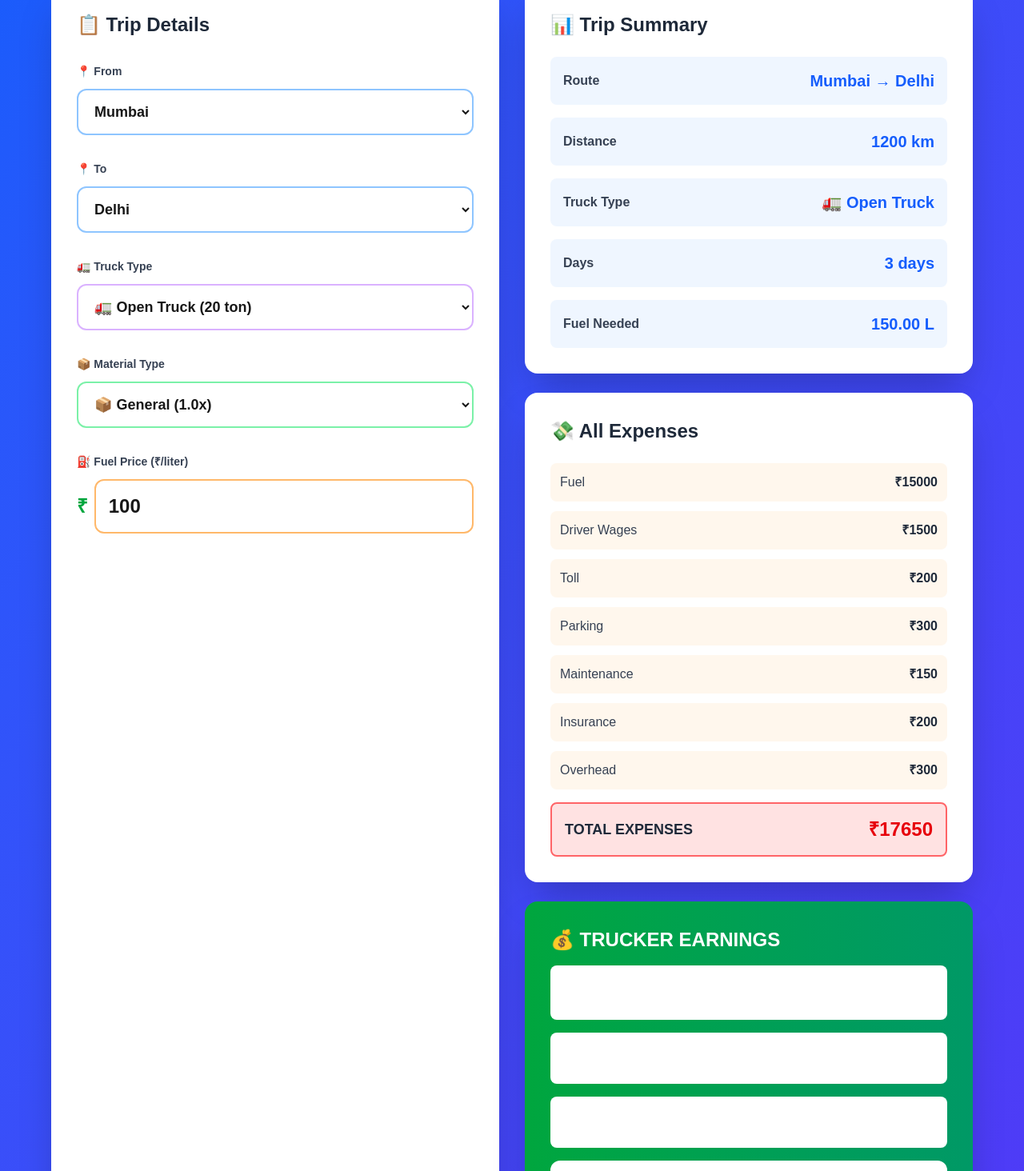
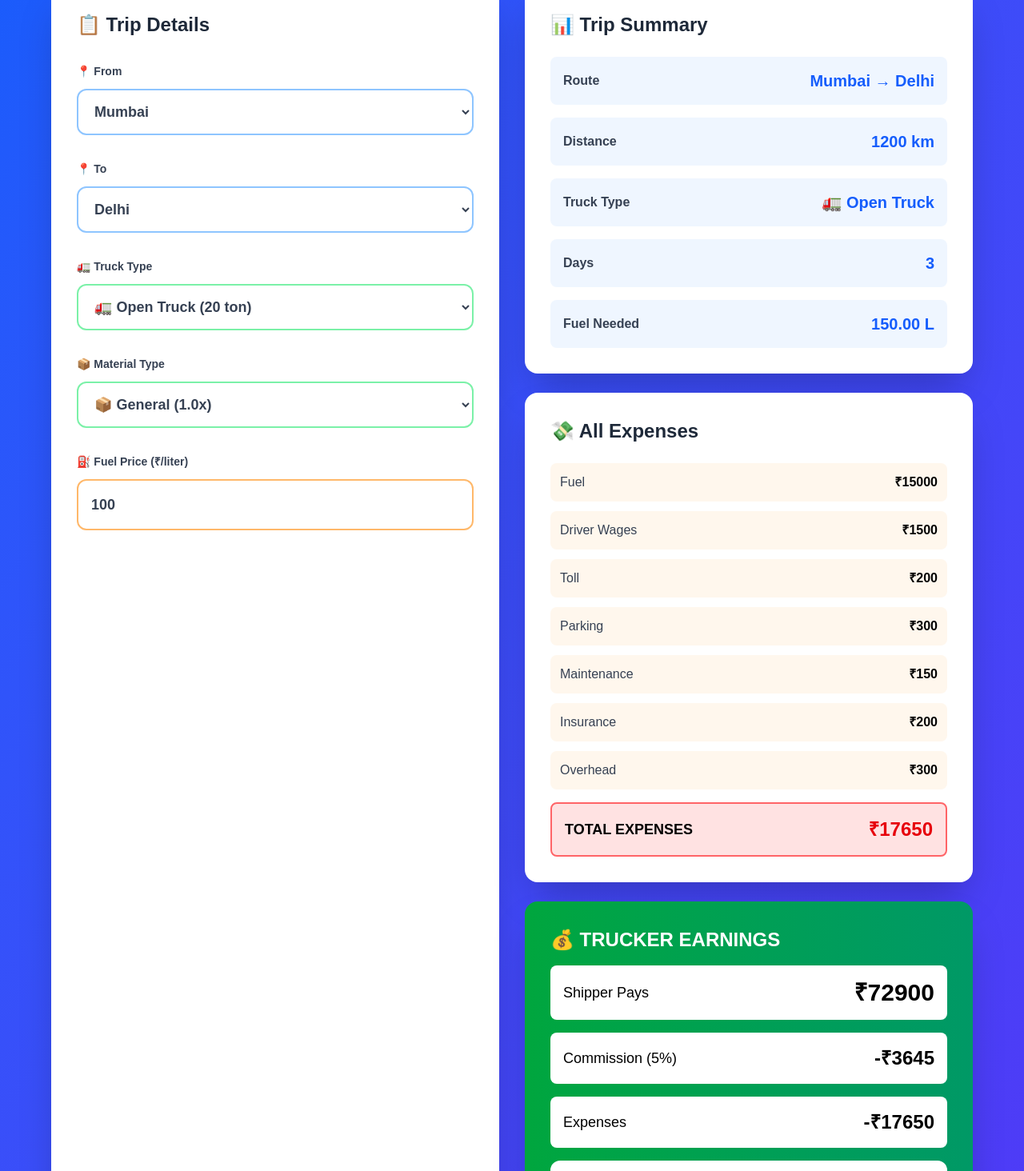
Before and after one commit to pankajrao582-collab/navrox, a Next.js app: page / in a window 1280 px wide. Shown: the part 149-1613 px from the top of the page at 80% size. Built offline with nearby package versions, Linux system fonts and the light colour scheme.

Commit message:
freight calculator added

```diff
--- a/app/FreightCalculator.tsx
+++ b/app/FreightCalculator.tsx
@@ -249,7 +249,6 @@
 
         <div className="grid grid-cols-1 lg:grid-cols-2 gap-8">
 
-          {/* INPUT SECTION */}
           <div className="bg-white rounded-2xl shadow-2xl p-8">
             <h2 className="text-2xl font-bold text-gray-800 mb-8">📋 Trip Details</h2>
 
@@ -258,7 +257,7 @@
               <select
                 value={inputs.from}
                 onChange={(e) => handleInputChange('from', e.target.value)}
-                className="w-full p-4 border-2 border-blue-300 rounded-xl focus:outline-none focus:border-blue-600 text-lg font-semibold"
+                className="w-full p-4 border-2 border-blue-300 rounded-xl focus:outline-none focus:border-blue-600 text-lg font-semibold text-gray-700"
               >
                 {cities.map(city => <option key={city} value={city}>{city}</option>)}
               </select>
@@ -269,7 +268,7 @@
               <select
                 value={inputs.to}
                 onChange={(e) => handleInputChange('to', e.target.value)}
-                className="w-full p-4 border-2 border-blue-300 rounded-xl focus:outline-none focus:border-blue-600 text-lg font-semibold"
+                className="w-full p-4 border-2 border-blue-300 rounded-xl focus:outline-none focus:border-blue-600 text-lg font-semibold text-gray-700"
               >
                 {cities.map(city => <option key={city} value={city}>{city}</option>)}
               </select>
@@ -280,7 +279,7 @@
               <select
                 value={inputs.truckType}
                 onChange={(e) => handleInputChange('truckType', e.target.value)}
-                className="w-full p-4 border-2 border-purple-300 rounded-xl focus:outline-none focus:border-purple-600 text-lg font-semibold"
+                className="w-full p-4 border-2 border-green-300 rounded-xl focus:outline-none focus:border-purple-600 text-lg font-semibold text-gray-700"
               >
                 <option value="open">🚛 Open Truck (20 ton)</option>
                 <option value="container">📦 Container (25 ton)</option>
@@ -295,7 +294,7 @@
               <select
                 value={inputs.materialType}
                 onChange={(e) => handleInputChange('materialType', e.target.value)}
-                className="w-full p-4 border-2 border-green-300 rounded-xl focus:outline-none focus:border-green-600 text-lg font-semibold"
+                className="w-full p-4 border-2 border-green-300 rounded-xl focus:outline-none focus:border-green-600 text-lg font-semibold text-gray-700"
               >
                 <option value="general">📦 General (1.0x)</option>
                 <option value="fragile">🥚 Fragile (1.5x)</option>
@@ -307,19 +306,16 @@
 
             <div className="mb-8">
               <label className="block text-sm font-bold text-gray-700 mb-3">⛽ Fuel Price (₹/liter)</label>
-              <div className="flex items-center">
-                <span className="text-2xl font-bold text-green-600">₹</span>
-                <input
-                  type="number"
-                  value={inputs.fuelPrice}
-                  onChange={(e) => handleInputChange('fuelPrice', e.target.value)}
-                  className="flex-1 ml-2 p-4 border-2 border-orange-300 rounded-xl focus:outline-none focus:border-orange-600 text-2xl font-bold"
-                />
-              </div>
+              <input
+                type="number"
+                value={inputs.fuelPrice}
+                onChange={(e) => handleInputChange('fuelPrice', e.target.value)}
+                className="w-full p-4 border-2 border-orange-300 rounded-xl focus:outline-none focus:border-orange-600 text-lg font-semibold text-gray-700"
+                placeholder="100"
+              />
             </div>
           </div>
 
-          {/* RESULTS SECTION */}
           {results && (
             <div className="space-y-6">
 
@@ -344,7 +340,7 @@
 
                   <div className="flex justify-between items-center p-4 bg-blue-50 rounded-lg">
                     <span className="text-gray-700 font-semibold">Days</span>
-                    <span className="text-xl font-bold text-blue-600">{results.days} day{results.days > 1 ? 's' : ''}</span>
+                    <span className="text-xl font-bold text-blue-600">{results.days}</span>
                   </div>
 
                   <div className="flex justify-between items-center p-4 bg-blue-50 rounded-lg">
@@ -360,35 +356,35 @@
                 <div className="space-y-3">
                   <div className="flex justify-between items-center p-3 bg-orange-50 rounded-lg">
                     <span className="text-gray-700">Fuel</span>
-                    <span className="font-bold text-gray-800">₹{results.expenses.fuel}</span>
+                    <span className="font-bold text-black">₹{results.expenses.fuel}</span>
                   </div>
                   <div className="flex justify-between items-center p-3 bg-orange-50 rounded-lg">
                     <span className="text-gray-700">Driver Wages</span>
-                    <span className="font-bold text-gray-800">₹{results.expenses.driver}</span>
+                    <span className="font-bold text-black">₹{results.expenses.driver}</span>
                   </div>
                   <div className="flex justify-between items-center p-3 bg-orange-50 rounded-lg">
                     <span className="text-gray-700">Toll</span>
-                    <span className="font-bold text-gray-800">₹{results.expenses.toll}</span>
+                    <span className="font-bold text-black">₹{results.expenses.toll}</span>
                   </div>
                   <div className="flex justify-between items-center p-3 bg-orange-50 rounded-lg">
                     <span className="text-gray-700">Parking</span>
-                    <span className="font-bold text-gray-800">₹{results.expenses.parking}</span>
+                    <span className="font-bold text-black">₹{results.expenses.parking}</span>
                   </div>
                   <div className="flex justify-between items-center p-3 bg-orange-50 rounded-lg">
                     <span className="text-gray-700">Maintenance</span>
-                    <span className="font-bold text-gray-800">₹{results.expenses.maintenance}</span>
+                    <span className="font-bold text-black">₹{results.expenses.maintenance}</span>
                   </div>
                   <div className="flex justify-between items-center p-3 bg-orange-50 rounded-lg">
                     <span className="text-gray-700">Insurance</span>
-                    <span className="font-bold text-gray-800">₹{results.expenses.insurance}</span>
+                    <span className="font-bold text-black">₹{results.expenses.insurance}</span>
                   </div>
                   <div className="flex justify-between items-center p-3 bg-orange-50 rounded-lg">
                     <span className="text-gray-700">Overhead</span>
-                    <span className="font-bold text-gray-800">₹{results.expenses.overhead}</span>
+                    <span className="font-bold text-black">₹{results.expenses.overhead}</span>
                   </div>
 
                   <div className="flex justify-between items-center p-4 bg-red-100 rounded-lg border-2 border-red-400 mt-4">
-                    <span className="text-gray-800 font-bold text-lg">TOTAL EXPENSES</span>
+                    <span className="font-bold text-lg text-black">TOTAL EXPENSES</span>
                     <span className="text-2xl font-bold text-red-600">₹{results.expenses.total}</span>
                   </div>
                 </div>
@@ -399,18 +395,18 @@
 
                 <div className="space-y-4">
                   <div className="flex justify-between items-center p-4 bg-white bg-opacity-20 rounded-lg">
-                    <span className="text-white text-lg">Shipper Pays</span>
-                    <span className="text-3xl font-bold">₹{results.suggestedPrice}</span>
+                    <span className="text-lg text-black">Shipper Pays</span>
+                    <span className="text-3xl font-bold text-black">₹{results.suggestedPrice}</span>
                   </div>
 
                   <div className="flex justify-between items-center p-4 bg-white bg-opacity-20 rounded-lg">
-                    <span className="text-white text-lg">Commission (5%)</span>
-                    <span className="text-2xl font-bold">-₹{results.pricing.commission}</span>
+                    <span className="text-lg text-black">Commission (5%)</span>
+                    <span className="text-2xl font-bold text-black">-₹{results.pricing.commission}</span>
                   </div>
 
                   <div className="flex justify-between items-center p-4 bg-white bg-opacity-20 rounded-lg">
-                    <span className="text-white text-lg">Expenses</span>
-                    <span className="text-2xl font-bold">-₹{results.expenses.total}</span>
+                    <span className="text-lg text-black">Expenses</span>
+                    <span className="text-2xl font-bold text-black">-₹{results.expenses.total}</span>
                   </div>
 
                   <div className="flex justify-between items-center p-6 bg-white rounded-xl border-4 border-white mt-4">
```
